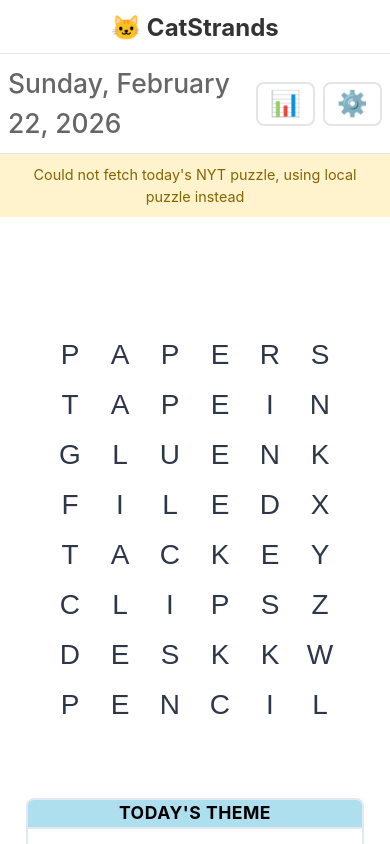
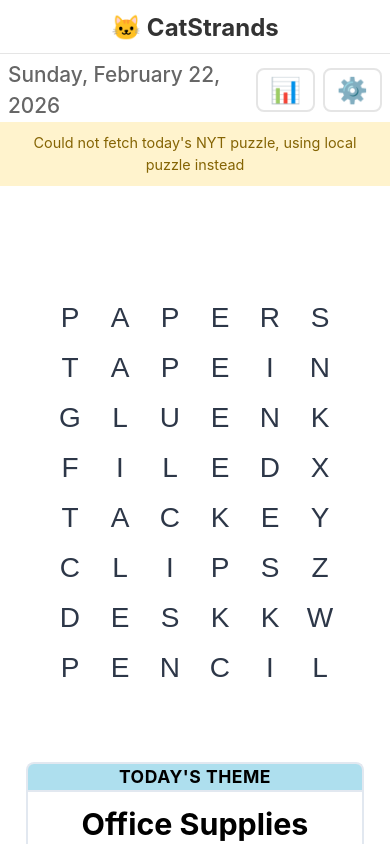
Before and after one commit to slmingol/catstrands, a React (Vite) app: page / in a window 390 px wide. Shown: the top 844 px of the page. Built offline with nearby package versions, Linux system fonts and the light colour scheme; no server answers.

Commit message:
Tighten mobile spacing: reduce gap between date bar and game board
- Reduce date-stats-row padding (10px -> 5px vertical)
- Add negative margin-bottom to date bar (-5px)
- Pull game-content closer to date bar (-15px instead of -10px)
- Reduce date display font size on mobile (1.65rem -> 1.3rem)

```diff
--- a/src/components/StrandsGame.css
+++ b/src/components/StrandsGame.css
@@ -96,8 +96,12 @@
     width: 100%;
     margin-left: 0;
     margin-right: 0;
-    padding-left: 8px;
-    padding-right: 8px;
+    padding: 5px 8px;
+    margin-bottom: -5px;
+  }
+
+  .date-display {
+    font-size: 1.3rem;
   }
 
   .game-content {
@@ -105,7 +109,7 @@
     align-items: center;
     gap: 8px;
     margin-left: 0;
-    margin-top: -10px;
+    margin-top: -15px;
   }
 
   .left-panel {
```
